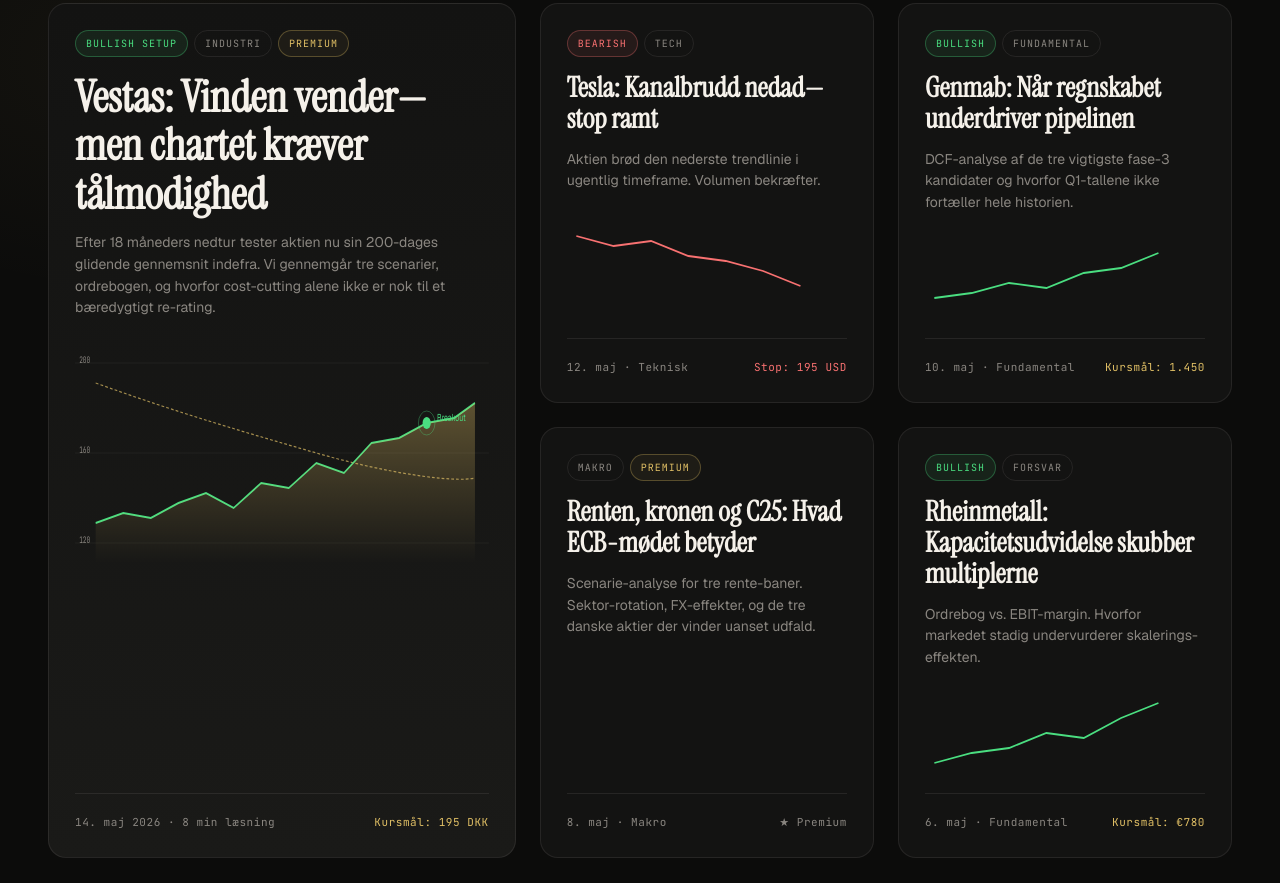
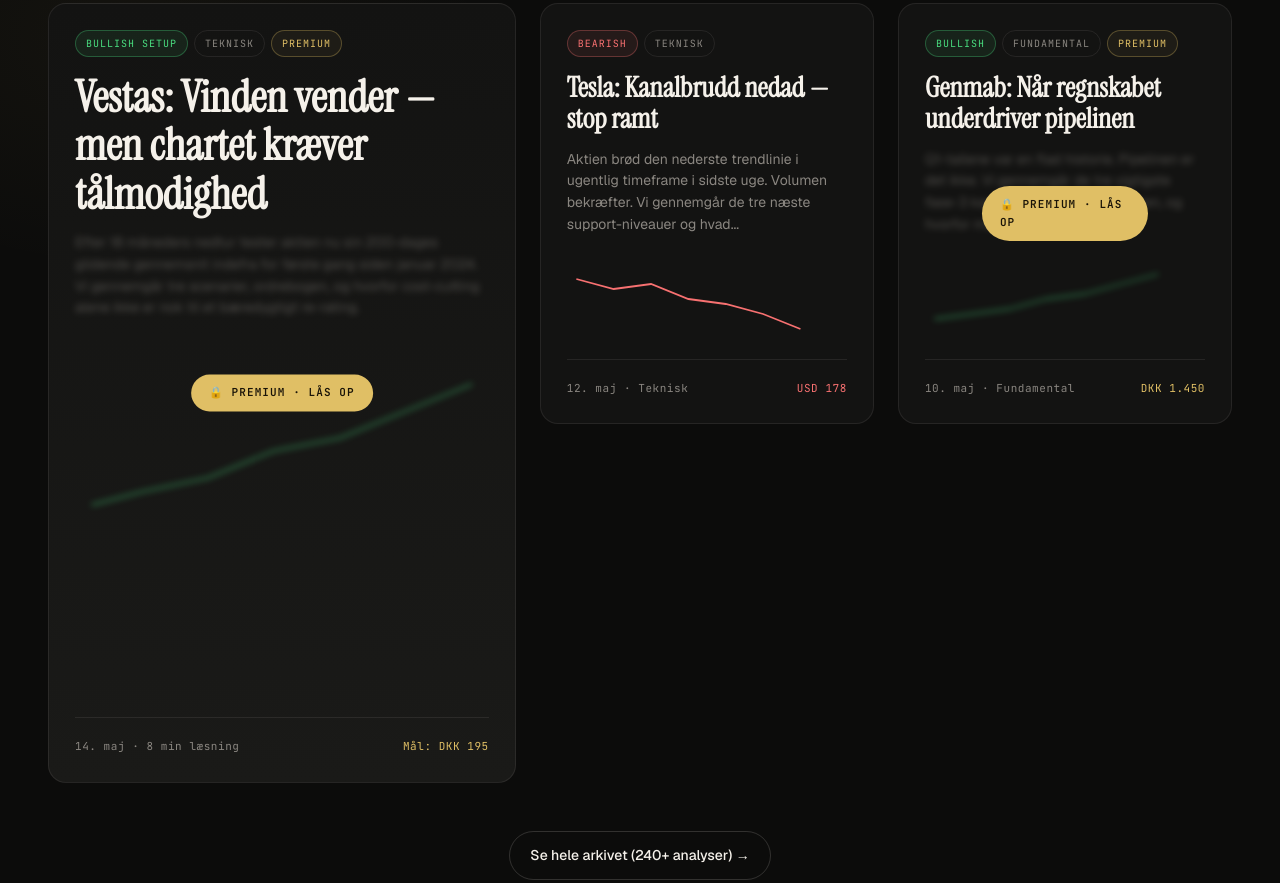
Before and after one commit to fatihyuk92-a11y/.github.io, a website: page index.html in a window 1280 px wide. Shown: the part 1182-2065 px from the top of the page. Drawn offline with nearby package versions, Linux system fonts and the light colour scheme.

Commit message:
Add files via upload

```diff
--- a/index.html
+++ b/index.html
@@ -146,97 +146,67 @@
     </div>
 
     <div class="analyses">
-      <article class="ana-card featured reveal">
-        <a href="/analyser/vestas-vinden-vender/" class="card-link" aria-label="Læs Vestas-analysen"></a>
+<!-- HOME_ANALYSES_START -->
+      <article class="ana-card featured locked reveal">
+
         <div>
           <div class="ana-tags">
             <span class="pill pill-bull">Bullish setup</span>
-            <span class="pill">Industri</span>
+            <span class="pill">Teknisk</span>
             <span class="pill pill-gold">Premium</span>
           </div>
-          <h3 class="ana-title">Vestas: Vinden vender—men chartet kræver tålmodighed</h3>
-          <p class="ana-excerpt">Efter 18 måneders nedtur tester aktien nu sin 200-dages glidende gennemsnit indefra. Vi gennemgår tre scenarier, ordrebogen, og hvorfor cost-cutting alene ikke er nok til et bæredygtigt re-rating.</p>
+          <h3 class="ana-title">Vestas: Vinden vender — men chartet kræver tålmodighed</h3>
+          <p class="ana-excerpt">Efter 18 måneders nedtur tester aktien nu sin 200-dages glidende gennemsnit indefra for første gang siden januar 2024. Vi gennemgår tre scenarier, ordrebogen, og hvorfor cost-cutting alene ikke er nok til et bæredygtigt re-rating.</p>
           <div class="ana-chart-mini">
             <svg viewBox="0 0 600 220" preserveAspectRatio="none" width="100%" height="100%">
-              <defs>
-                <linearGradient id="g2" x1="0" x2="0" y1="0" y2="1">
-                  <stop offset="0%" stop-color="#e0bf65" stop-opacity="0.35"/>
-                  <stop offset="100%" stop-color="#e0bf65" stop-opacity="0"/>
-                </linearGradient>
-              </defs>
-              <g font-family="JetBrains Mono" font-size="9" fill="#8a8680">
-                <text x="6" y="20">200</text><text x="6" y="110">160</text><text x="6" y="200">120</text>
-              </g>
-              <line x1="0" y1="20" x2="600" y2="20" stroke="rgba(245,241,234,0.06)"/>
-              <line x1="0" y1="110" x2="600" y2="110" stroke="rgba(245,241,234,0.06)"/>
-              <line x1="0" y1="200" x2="600" y2="200" stroke="rgba(245,241,234,0.06)"/>
-              <path d="M30,40 C150,70 250,90 350,110 S550,140 580,135" fill="none" stroke="#e0bf65" stroke-width="1.2" stroke-dasharray="4,3" opacity="0.7"/>
-              <path d="M30,180 L70,170 L110,175 L150,160 L190,150 L230,165 L270,140 L310,145 L350,120 L390,130 L430,100 L470,95 L510,80 L550,75 L580,60" fill="none" stroke="#4ade80" stroke-width="2"/>
-              <path d="M30,180 L70,170 L110,175 L150,160 L190,150 L230,165 L270,140 L310,145 L350,120 L390,130 L430,100 L470,95 L510,80 L550,75 L580,60 L580,220 L30,220 Z" fill="url(#g2)"/>
-              <circle cx="510" cy="80" r="6" fill="#4ade80"/>
-              <circle cx="510" cy="80" r="12" fill="none" stroke="#4ade80" opacity="0.4"/>
-              <text x="525" y="78" font-family="Geist" font-size="10" fill="#4ade80">Breakout</text>
+              <path d="M20,162 L50,149 L90,135 L130,108 L170,95 L210,68 L250,41" fill="none" stroke="#4ade80" stroke-width="2" transform="scale(2.4,1) translate(-10,0)"/>
             </svg>
           </div>
         </div>
         <div class="ana-foot">
-          <span>14. maj 2026 · 8 min læsning</span>
-          <span class="price-target">Kursmål: 195 DKK</span>
+          <span>14. maj · 8 min læsning</span>
+          <span class="price-target" >Mål: DKK 195</span>
         </div>
       </article>
 
-      <article class="ana-card reveal">
-        <a href="/analyser/tesla-kanalbrudd-nedad/" class="card-link" aria-label="Læs Tesla-analysen"></a>
+      <article class="ana-card  reveal">
+        <a href="/analyser/tesla-kanalbrudd-nedad/" class="card-link" aria-label="Læs analyse: Kanalbrudd nedad — stop ramt"></a>
         <div>
-          <div class="ana-tags"><span class="pill pill-bear">Bearish</span><span class="pill">Tech</span></div>
-          <h3 class="ana-title">Tesla: Kanalbrudd nedad—stop ramt</h3>
-          <p class="ana-excerpt">Aktien brød den nederste trendlinie i ugentlig timeframe. Volumen bekræfter.</p>
+          <div class="ana-tags">
+            <span class="pill pill-bear">Bearish</span>
+            <span class="pill">Teknisk</span>
+
+          </div>
+          <h3 class="ana-title">Tesla: Kanalbrudd nedad — stop ramt</h3>
+          <p class="ana-excerpt">Aktien brød den nederste trendlinie i ugentlig timeframe i sidste uge. Volumen bekræfter. Vi gennemgår de tre næste support-niveauer og hvad...</p>
           <div class="ana-chart-mini">
             <svg viewBox="0 0 300 80" preserveAspectRatio="none" width="100%" height="100%">
               <path d="M10,20 L50,30 L90,25 L130,40 L170,45 L210,55 L250,70" fill="none" stroke="#f87171" stroke-width="1.8"/>
             </svg>
           </div>
         </div>
-        <div class="ana-foot"><span>12. maj · Teknisk</span><span class="price-target" style="color:var(--bear)">Stop: 195 USD</span></div>
+        <div class="ana-foot"><span>12. maj · Teknisk</span><span class="price-target" style="color:var(--bear)">USD 178</span></div>
       </article>
 
-      <article class="ana-card reveal">
-        <a href="/analyser/genmab-pipeline-undervurderes/" class="card-link" aria-label="Læs Genmab-analysen"></a>
+      <article class="ana-card locked reveal">
+
         <div>
-          <div class="ana-tags"><span class="pill pill-bull">Bullish</span><span class="pill">Fundamental</span></div>
+          <div class="ana-tags">
+            <span class="pill pill-bull">Bullish</span>
+            <span class="pill">Fundamental</span>
+            <span class="pill pill-gold">Premium</span>
+          </div>
           <h3 class="ana-title">Genmab: Når regnskabet underdriver pipelinen</h3>
-          <p class="ana-excerpt">DCF-analyse af de tre vigtigste fase-3 kandidater og hvorfor Q1-tallene ikke fortæller hele historien.</p>
+          <p class="ana-excerpt">Q1-tallene var en flad historie. Pipelinen er det ikke. Vi gennemgår de tre vigtigste fase-3 kandidater, royalty-strukturen, og hvorfor mark...</p>
           <div class="ana-chart-mini">
             <svg viewBox="0 0 300 80" preserveAspectRatio="none" width="100%" height="100%">
-              <path d="M10,60 L50,55 L90,45 L130,50 L170,35 L210,30 L250,15" fill="none" stroke="#4ade80" stroke-width="1.8"/>
+              <path d="M10,60 L50,55 L90,50 L130,40 L170,35 L210,25 L250,15" fill="none" stroke="#4ade80" stroke-width="1.8"/>
             </svg>
           </div>
         </div>
-        <div class="ana-foot"><span>10. maj · Fundamental</span><span class="price-target">Kursmål: 1.450</span></div>
+        <div class="ana-foot"><span>10. maj · Fundamental</span><span class="price-target" >DKK 1.450</span></div>
       </article>
-
-      <article class="ana-card reveal">
-        <div>
-          <div class="ana-tags"><span class="pill">Makro</span><span class="pill pill-gold">Premium</span></div>
-          <h3 class="ana-title">Renten, kronen og C25: Hvad ECB-mødet betyder</h3>
-          <p class="ana-excerpt">Scenarie-analyse for tre rente-baner. Sektor-rotation, FX-effekter, og de tre danske aktier der vinder uanset udfald.</p>
-        </div>
-        <div class="ana-foot"><span>8. maj · Makro</span><span>★ Premium</span></div>
-      </article>
-
-      <article class="ana-card reveal">
-        <div>
-          <div class="ana-tags"><span class="pill pill-bull">Bullish</span><span class="pill">Forsvar</span></div>
-          <h3 class="ana-title">Rheinmetall: Kapacitetsudvidelse skubber multiplerne</h3>
-          <p class="ana-excerpt">Ordrebog vs. EBIT-margin. Hvorfor markedet stadig undervurderer skalerings-effekten.</p>
-          <div class="ana-chart-mini">
-            <svg viewBox="0 0 300 80" preserveAspectRatio="none" width="100%" height="100%">
-              <path d="M10,70 L50,60 L90,55 L130,40 L170,45 L210,25 L250,10" fill="none" stroke="#4ade80" stroke-width="1.8"/>
-            </svg>
-          </div>
-        </div>
-        <div class="ana-foot"><span>6. maj · Fundamental</span><span class="price-target">Kursmål: €780</span></div>
-      </article>
+      <!-- HOME_ANALYSES_END -->
     </div>
 
     <div class="center mt-lg">
```
